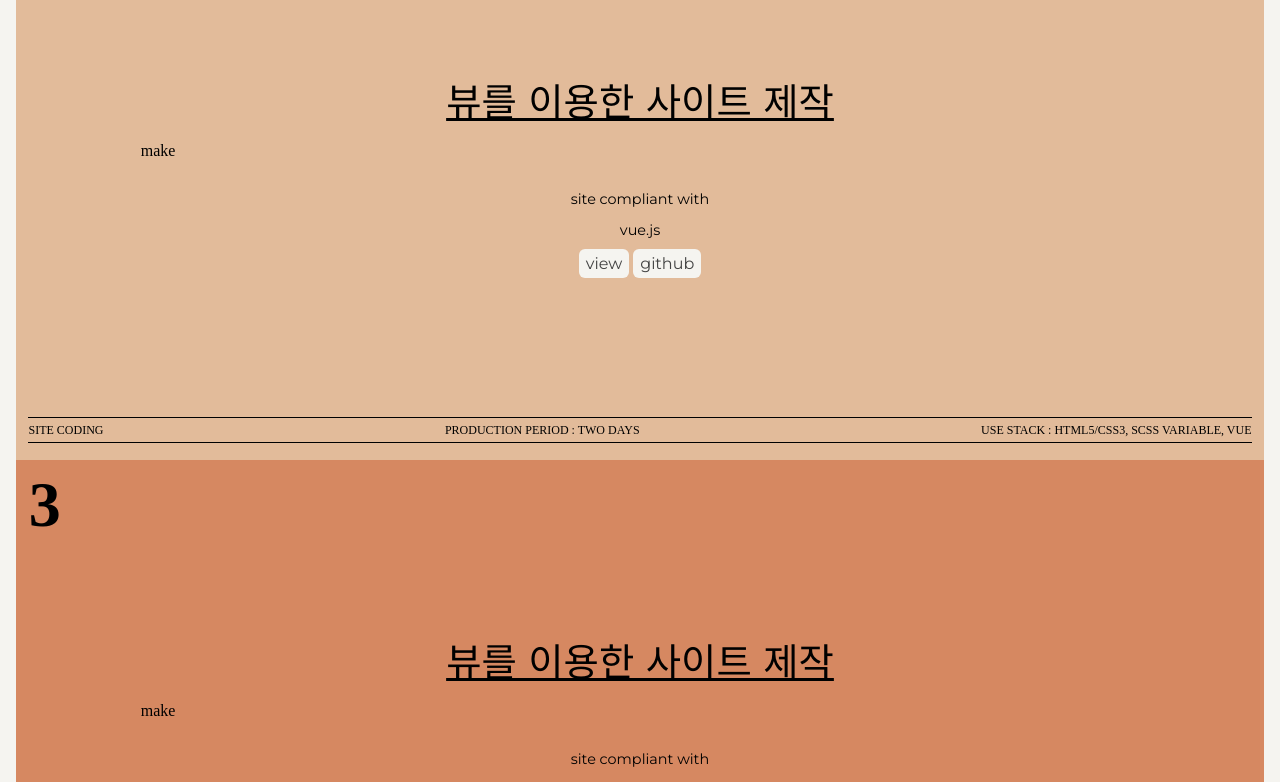
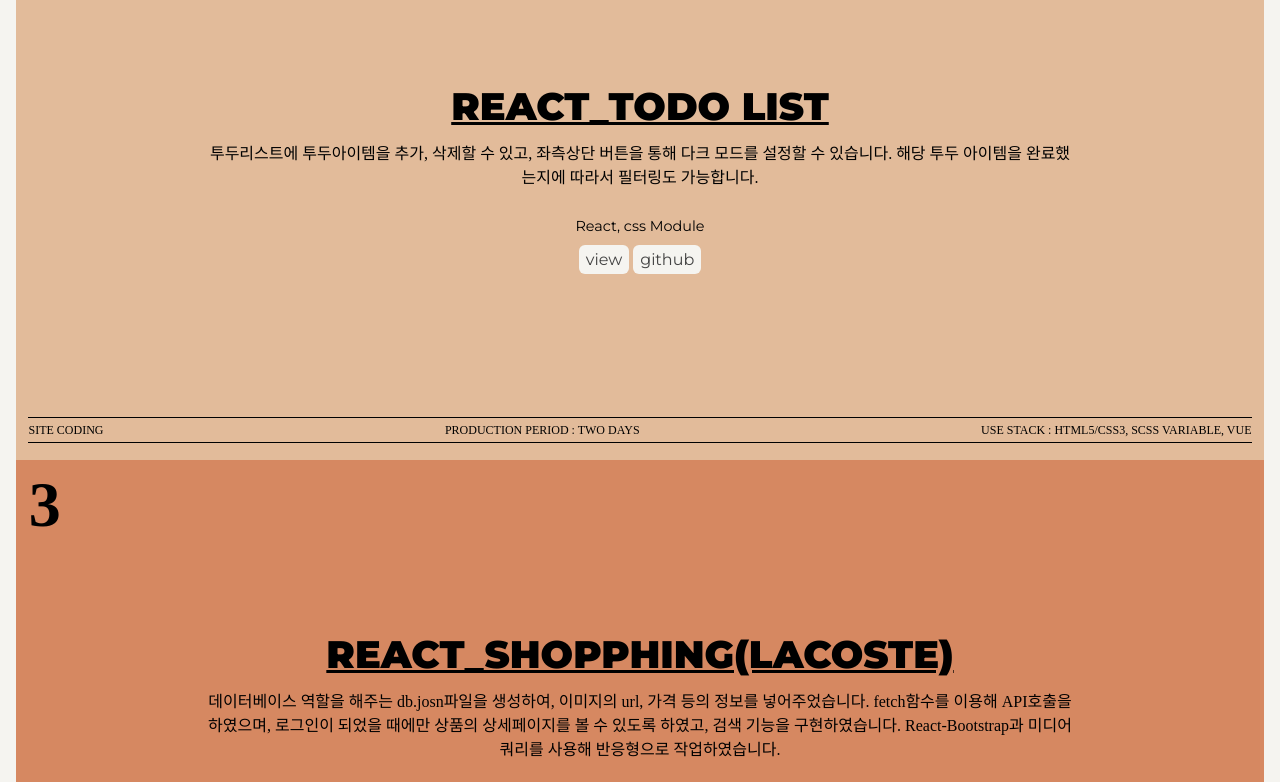
Before and after one commit to sini1004/PORTFOLIO, a React (Create React App) app: page /site in a window 1280 px wide. Shown: the part 840-1622 px from the top of the page. Built offline with nearby package versions, Linux system fonts and the light colour scheme; a small style sheet from the web is missing; a web font is replaced by a local one.

Commit message:
사이트, 프로젝트 데이터 입력

```diff
--- a/src/assets/scss/section/_site.scss
+++ b/src/assets/scss/section/_site.scss
@@ -105,7 +105,8 @@
       .text {
         font-family: var(--mainKor-font);
         margin-bottom: 1rem;
-        width: 80%;
+        width: 70%;
+        text-align: center;
       }
       .text_skill {
         font-size: 0.9rem;
--- a/src/constants/index.js
+++ b/src/constants/index.js
@@ -1,73 +1,73 @@
-import port01 from "../assets/img/port01.jpg";
-import port02 from "../assets/img/port02.jpg";
-import port03 from "../assets/img/port03.jpg";
-import port04 from "../assets/img/port04.jpg";
-import logoimg01 from "../assets/img/page/logo/logo01.jpg";
-import logoimg02 from "../assets/img/page/logo/logo02.png";
-import logoimg03 from "../assets/img/page/logo/logo03.png";
-import logoimg04 from "../assets/img/page/logo/logo04.svg";
-import mainimg01 from "../assets/img/page/screen/mainimg01.jpg";
-import mainimg02 from "../assets/img/page/screen/mainimg02.jpg";
-import scrimg01 from "../assets/img/page/screen/screen01.jpg";
-import scrimg02 from "../assets/img/page/screen/screen02.jpg";
-import scrimg03 from "../assets/img/page/screen/screen03.jpg";
+import port01 from '../assets/img/port01.jpg';
+import port02 from '../assets/img/port02.jpg';
+import port03 from '../assets/img/port03.jpg';
+import port04 from '../assets/img/port04.jpg';
+import logoimg01 from '../assets/img/page/logo/logo01.jpg';
+import logoimg02 from '../assets/img/page/logo/logo02.png';
+import logoimg03 from '../assets/img/page/logo/logo03.png';
+import logoimg04 from '../assets/img/page/logo/logo04.svg';
+import mainimg01 from '../assets/img/page/screen/mainimg01.jpg';
+import mainimg02 from '../assets/img/page/screen/mainimg02.jpg';
+import scrimg01 from '../assets/img/page/screen/screen01.jpg';
+import scrimg02 from '../assets/img/page/screen/screen02.jpg';
+import scrimg03 from '../assets/img/page/screen/screen03.jpg';
 
 export const headerNav = [
 	{
-    title: "intro",
-    url: "#intro",
+		title: 'intro',
+		url: '#intro',
 	},
 	{
-    title: "skill",
-    url: "#skill",
+		title: 'skill',
+		url: '#skill',
 	},
 	{
-    title: "site",
-    url: "#site",
+		title: 'site',
+		url: '#site',
 	},
 	{
-    title: "protfile",
-    url: "#prot",
+		title: 'protfile',
+		url: '#prot',
 	},
 	{
-    title: "contact",
-    url: "#contact",
+		title: 'contact',
+		url: '#contact',
 	},
 ];
 
 export const introText = {
-  title: "port developer",
-  desc: ["talent isssss", "found at the end of the", "effort"],
+	title: 'port developer',
+	desc: ['talent isssss', 'found at the end of the', 'effort'],
 };
 
 export const skillText = [
 	{
-    title: "Listening",
-    desc: "상대방의 이야기를 들어주는 것을 좋아하고 진심을 다해 공감해주는 성격이에요!",
+		title: 'Listening',
+		desc: '상대방의 이야기를 들어주는 것을 좋아하고 진심을 다해 공감해주는 성격이에요!',
 	},
 	{
-    title: "Less but better",
+		title: 'Less but better',
 		desc: "'부족하지만 더 나은'생각으로 프로젝트에 최선을 다합니다.",
 	},
 	{
-    title: "Choice Without Regret",
-    desc: "후회없는 선택과 삶을 살고싶기에 매순간 신중하고 열심히 사려고 노력하고 있습니다. :)",
+		title: 'Choice Without Regret',
+		desc: '후회없는 선택과 삶을 살고싶기에 매순간 신중하고 열심히 사려고 노력하고 있습니다. :)',
 	},
 	{
-    title: "Learn",
-    desc: "Html, CSS, Javascript를 배웠지만 부족함을 느껴 스터디를 통해 리액트, 뷰 등을 배우며 적극적으로 개발에 대한 역량을 키우고 있습니다.",
+		title: 'Learn',
+		desc: 'Html, CSS, Javascript를 배웠지만 부족함을 느껴 스터디를 통해 리액트, 뷰 등을 배우며 적극적으로 개발에 대한 역량을 키우고 있습니다.',
 	},
 	{
-    title: "Passion",
-    desc: "밝은 에너지로 동료들과 협동하며 매력적인 코딩, 깔끔한 동적 구현을 해내고 마는 퍼블리셔/프론트엔드 개발자가 되겠습니다.",
+		title: 'Passion',
+		desc: '밝은 에너지로 동료들과 협동하며 매력적인 코딩, 깔끔한 동적 구현을 해내고 마는 퍼블리셔/프론트엔드 개발자가 되겠습니다.',
 	},
 	{
-    title: "Effort",
-    desc: "어떤 일이라도 노력하고 즐기면 그 결과는 빛을 바란다고 생각합니다. 신입의 열정과 도전정신을 깊숙히 새기며 노력하겠습니다.",
+		title: 'Effort',
+		desc: '어떤 일이라도 노력하고 즐기면 그 결과는 빛을 바란다고 생각합니다. 신입의 열정과 도전정신을 깊숙히 새기며 노력하겠습니다.',
 	},
 	{
-    title: "Steadily",
-    desc: "웹디자인을 하며 웹에 대한 호기심이 생겼고 지금은 웹에 대해 공부하며 조금은 느리지만 꾸준하게 성장하고 있다고 생각합니다.",
+		title: 'Steadily',
+		desc: '웹디자인을 하며 웹에 대한 호기심이 생겼고 지금은 웹에 대해 공부하며 조금은 느리지만 꾸준하게 성장하고 있다고 생각합니다.',
 	},
 ];
 
@@ -76,72 +76,52 @@ export const siteText = [
 	{
 		id: 1,
 		logoimg: logoimg01,
-    logoalt: "여성가족부",
-    period: "2023.2 - 2024.6",
-    title: "CHWEDU(학생이용 앱)",
+		logoalt: '여성가족부',
+		period: '2023.2 - 2024.6',
+		title: 'CHWEDU(학생이용 앱)',
 		text: [
 			"로그인 시 '@'를 포함한 이메일 형식의 아이디와 5자리 이상 비밀번호를 입력해야 하는 조건을 붙였으며, 로그인시 입력했던 이메일의 '@'앞 자리를 아이디로 인식하여 메인에서 볼 수 있습니다. jsQR 모듈을 이용하여 QR인식을 할 수 있으며, 투두리스트에 할 일 추가, 삭제, 수정을 할 수 있습니다. Math.random()를 이용해 랜덤으로 단어를 볼 수 있게 하였습니다.",
-      "html5, css3, jquery, javascript",
+			'html5, css3, jquery, javascript',
 		],
-    view: "https://sini1004.github.io/PWA_CHWEDU/",
-    code: "https://github.com/sini1004/PWA_CHWEDU/",
-    pdf: "assets/pdf/CHWEDU.pdf",
-    info: [
-      "site coding",
-      "production period : two days",
-      "use stack : HTML5/CSS3, Scss Variable, next.js",
-    ],
+		view: 'https://sini1004.github.io/PWA_CHWEDU/',
+		code: 'https://github.com/sini1004/PWA_CHWEDU/',
+		pdf: 'assets/pdf/CHWEDU.pdf',
+		info: ['site coding', 'production period : two days', 'use stack : HTML5/CSS3, Scss Variable, next.js'],
 	},
 	{
 		id: 2,
-    logoimg: logoimg03,
-    logoalt: "전통문화혁신플랫폼",
-    period: "2023.11 - 2024.2",
-    text: ["make", "site compliant with", "vue.js"],
-    title: "뷰를 이용한 사이트 제작",
-    link: "http://chsr.re.kr/",
-    desc: "",
-    screen: scrimg01,
-    screenalt: "전통문화혁신플랫폼",
-    code: "https://github.com/webstoryboy/port2023-vue",
-    view: "https://port2023-vue.netlify.app",
-    info: [
-      "site coding",
-      "production period : two days",
-      "use stack : HTML5/CSS3, Scss Variable, vue",
+		period: '2023.11 - 2024.2',
+		title: 'React_Todo List',
+		text: [
+			'투두리스트에 투두아이템을 추가, 삭제할 수 있고, 좌측상단 버튼을 통해 다크 모드를 설정할 수 있습니다. 해당 투두 아이템을 완료했는지에 따라서 필터링도 가능합니다.',
+			'React, css Module',
 		],
+		view: 'https://shinhee-todo.netlify.app/',
+		code: 'https://github.com/sini1004/React_TODO',
+		info: ['site coding', 'production period : two days', 'use stack : HTML5/CSS3, Scss Variable, vue'],
 	},
 	{
 		id: 3,
-    logoimg: logoimg03,
-    logoalt: "전통문화혁신플랫폼",
-    text: ["make", "site compliant with", "vue.js"],
-    title: "뷰를 이용한 사이트 제작",
-    link: "http://chsr.re.kr/",
-    desc: "",
-    code: "https://github.com/webstoryboy/port2023-vue",
-    view: "https://port2023-vue.netlify.app",
-    info: [
-      "site coding",
-      "production period : two days",
-      "use stack : HTML5/CSS3, Scss Variable, vue",
+		title: 'React_Shopphing(LACOSTE)',
+		text: [
+			'데이터베이스 역할을 해주는 db.josn파일을 생성하여, 이미지의 url, 가격 등의 정보를 넣어주었습니다. fetch함수를 이용해 API호출을 하였으며, 로그인이 되었을 때에만 상품의 상세페이지를 볼 수 있도록 하였고, 검색 기능을 구현하였습니다. React-Bootstrap과 미디어쿼리를 사용해 반응형으로 작업하였습니다.',
+			'React, json-server, Router, React-Bootstrap, Sass',
 		],
+		view: 'https://lacosteshop.netlify.app/',
+		code: 'https://github.com/sini1004/LACOSTE',
+		info: ['site coding', 'production period : two days', 'use stack : HTML5/CSS3, Scss Variable, vue'],
 	},
 	{
 		id: 4,
 		logoimg: logoimg01,
-    logoalt: "여성가족부",
-    text: ["make", "site compliant with", "next.js"],
-    title: "사이트 라우터 연습 타이틀",
-    link: "https://mogefdatacontest.co.kr/",
-    desc: "기존 서비스의 안정적인 운영을 위해 유지보수와 개선 작업을 진행하는 한편, 새로운 서비스의 UI 개발 업무도 맡았습니다.",
-    code: "https://github.com/webstoryboy/port2023-next",
-    view: "https://port2023-next.netlify.app",
-    info: [
-      "site coding",
-      "production period : two days",
-      "use stack : HTML5/CSS3, Scss Variable, next.js",
-    ],
+		logoalt: '여성가족부',
+		text: ['make', 'site compliant with', 'next.js'],
+		title: '사이트 라우터 연습 타이틀',
+		link: 'https://mogefdatacontest.co.kr/',
+		desc: '기존 서비스의 안정적인 운영을 위해 유지보수와 개선 작업을 진행하는 한편, 새로운 서비스의 UI 개발 업무도 맡았습니다.',
+		code: 'https://github.com/webstoryboy/port2023-next',
+		view: 'https://port2023-next.netlify.app',
+		info: ['site coding', 'production period : two days', 'use stack : HTML5/CSS3, Scss Variable, next.js'],
 	},
 ];
 
@@ -149,160 +129,146 @@ export const proText = [
 	//  프로젝트 : 여가부-개방관리시스템,공모전 사이트 / 에너지기술연구원관리자페이지 / 전통문화플랫폼 / 제보
 	{
 		id: 1,
-    num: "01",
+		num: '01',
 		logoimg: logoimg01,
-    logoalt: "여성가족부",
-    period: "2023.2 - 2024.6",
-    text: ["make", "site compliant with", "html, css, jquery, and javascript"],
-    title: "여성가족부 공모전",
-    link: "https://mogefdatacontest.co.kr/",
+		logoalt: '여성가족부',
+		period: '2023.2 - 2024.6',
+		text: ['make', 'site compliant with', 'html, css, jquery, and javascript'],
+		title: '여성가족부 공모전',
+		link: 'https://mogefdatacontest.co.kr/',
 		desc: "'청소년데이터 융복합 분석·활용 공모전' 은 여성가족부에서 주최하는 공모전 웹 사이트로서 공모전 접수를 할 수 있으며, 공모전 개요, 요강과 접수 확인이 가능합니다.",
 		main: mainimg01,
-    mainalt: "프로젝트1",
+		mainalt: '프로젝트1',
 		screen: scrimg01,
-    screenalt: "공모전공공데이터검색기능",
-    code: "https://github.com/webstoryboy/port2023-next",
-    info: [
-      "site coding",
-      "production period : two days",
-      "use stack : HTML5/CSS3, Scss Variable, next.js",
-    ],
+		screenalt: '공모전공공데이터검색기능',
+		code: 'https://github.com/webstoryboy/port2023-next',
+		info: ['site coding', 'production period : two days', 'use stack : HTML5/CSS3, Scss Variable, next.js'],
 	},
 	{
 		id: 2,
-    num: "02",
+		num: '02',
 		logoimg: logoimg03,
-    logoalt: "전통문화혁신플랫폼",
-    period: "2023.10 - 2023.12",
-    text: ["make", "site compliant with", "html, css, jquery, and javascript"],
-    title: "뷰를 이용한 사이트 제작",
-    link: "http://chsr.re.kr/",
-    desc: "ddddddddd",
+		logoalt: '전통문화혁신플랫폼',
+		period: '2023.10 - 2023.12',
+		text: ['make', 'site compliant with', 'html, css, jquery, and javascript'],
+		title: '뷰를 이용한 사이트 제작',
+		link: 'http://chsr.re.kr/',
+		desc: 'ddddddddd',
 		main: mainimg02,
-    mainalt: "프로젝트2",
+		mainalt: '프로젝트2',
 		screen: scrimg02,
-    screenalt: "전통문화혁신플랫폼",
-    code: "https://github.com/webstoryboy/port2023-vue",
-    view: "https://port2023-vue.netlify.app",
-    info: [
-      "site coding",
-      "production period : two days",
-      "use stack : HTML5/CSS3, Scss Variable, vue",
-    ],
+		screenalt: '전통문화혁신플랫폼',
+		code: 'https://github.com/webstoryboy/port2023-vue',
+		view: 'https://port2023-vue.netlify.app',
+		info: ['site coding', 'production period : two days', 'use stack : HTML5/CSS3, Scss Variable, vue'],
 	},
 	{
 		id: 3,
-    num: "03",
+		num: '03',
 		logoimg: logoimg03,
-    logoalt: "한국에너지기술연구원",
-    text: ["make", "site compliant with", "vue.js"],
-    title: "한국에너지기술연구원",
-    link: "http://chsr.re.kr/",
-    desc: "전자정부 프레임워크 기반의 CMS 사이트이며, API 조회·모니터링과 개방 DB 테이블 조회, 사용자 권한 관리, 메뉴 관리 등이 가능합니다.",
+		logoalt: '한국에너지기술연구원',
+		period: '2023.10 - 2023.12',
+		text: ['make', 'site compliant with', 'vue.js'],
+		title: '한국에너지기술연구원',
+		link: 'http://chsr.re.kr/',
+		desc: '전자정부 프레임워크 기반의 CMS 사이트이며, API 조회·모니터링과 개방 DB 테이블 조회, 사용자 권한 관리, 메뉴 관리 등이 가능합니다.',
 		main: mainimg02,
-    mainalt: "프로젝트3",
+		mainalt: '프로젝트3',
 		screen: scrimg03,
-    screenalt: "전통문화혁신플랫폼",
-    code: "https://github.com/webstoryboy/port2023-vue",
-    view: "https://port2023-vue.netlify.app",
-    info: [
-      "site coding",
-      "production period : two days",
-      "use stack : HTML5/CSS3, Scss Variable, vue",
-    ],
+		screenalt: '전통문화혁신플랫폼',
+		// code: 'https://github.com/webstoryboy/port2023-vue',
+		// view: 'https://port2023-vue.netlify.app',
+		info: ['site coding', 'production period : two days', 'use stack : HTML5/CSS3, Scss Variable, vue'],
 	},
 	{
 		id: 4,
-    num: "04",
+		num: '04',
 		logoimg: logoimg01,
-    logoalt: "여성가족부",
-    text: ["make", "site compliant with", "next.js"],
-    title: "사이트 라우터 연습 타이틀",
-    link: "https://mogefdatacontest.co.kr/",
-    desc: "기존 서비스의 안정적인 운영을 위해 유지보수와 개선 작업을 진행하는 한편, 새로운 서비스의 UI 개발 업무도 맡았습니다.",
-    code: "https://github.com/webstoryboy/port2023-next",
-    view: "https://port2023-next.netlify.app",
-    info: [
-      "site coding",
-      "production period : two days",
-      "use stack : HTML5/CSS3, Scss Variable, next.js",
-    ],
+		logoalt: '여성가족부',
+		period: '2023.10 - 2023.12',
+		text: ['make', 'site compliant with', 'next.js'],
+		title: '사이트 라우터 연습 타이틀',
+		link: 'https://mogefdatacontest.co.kr/',
+		desc: '기존 서비스의 안정적인 운영을 위해 유지보수와 개선 작업을 진행하는 한편, 새로운 서비스의 UI 개발 업무도 맡았습니다.',
+		code: 'https://github.com/webstoryboy/port2023-next',
+		view: 'https://port2023-next.netlify.app',
+		info: ['site coding', 'production period : two days', 'use stack : HTML5/CSS3, Scss Variable, next.js'],
 	},
 ];
 
 export const portText = [
 	{
-    num: "01",
-    title: "포폴 타이틀 작성",
-    desc: "포폴 설명 작성하기",
+		num: '01',
+		title: '포폴 타이틀 작성',
+		desc: '포폴 설명 작성하기',
 		img: port01,
-    code: "https://github.com/sini1004/LACOSTE",
-    view: "https://lacosteshop.netlify.app/",
-    name: "포트폴리오",
+		code: 'https://github.com/sini1004/LACOSTE',
+		view: 'https://lacosteshop.netlify.app/',
+		name: '포트폴리오',
 	},
 	{
-    num: "02",
-    title: "포폴 타이틀 작성",
-    desc: "포폴 설명 작성하기",
+		num: '02',
+		title: '포폴 타이틀 작성',
+		desc: '포폴 설명 작성하기',
 		img: port02,
-    code: "https://github.com/sini1004/LACOSTE",
-    view: "https://lacosteshop.netlify.app/",
-    name: "포트폴리오",
+		code: 'https://github.com/sini1004/LACOSTE',
+		view: 'https://lacosteshop.netlify.app/',
+		name: '포트폴리오',
 	},
 	{
-    num: "03",
-    title: "포폴 타이틀 작성",
-    desc: "포폴 설명 작성하기",
+		num: '03',
+		title: '포폴 타이틀 작성',
+		desc: '포폴 설명 작성하기',
 		img: port03,
-    code: "https://github.com/sini1004/LACOSTE",
-    view: "https://lacosteshop.netlify.app/",
-    name: "포트폴리오",
+		code: 'https://github.com/sini1004/LACOSTE',
+		view: 'https://lacosteshop.netlify.app/',
+		name: '포트폴리오',
 	},
 	{
-    num: "04",
-    title: "포폴 타이틀 작성",
-    desc: "포폴 설명 작성하기",
+		num: '04',
+		title: '포폴 타이틀 작성',
+		desc: '포폴 설명 작성하기',
 		img: port04,
-    code: "https://github.com/sini1004/LACOSTE",
-    view: "https://lacosteshop.netlify.app/",
-    name: "포트폴리오",
+		code: 'https://github.com/sini1004/LACOSTE',
+		view: 'https://lacosteshop.netlify.app/',
+		name: '포트폴리오',
 	},
 	{
-    num: "05",
-    title: "포폴 타이틀 작성",
-    desc: "포폴 설명 작성하기",
+		num: '05',
+		title: '포폴 타이틀 작성',
+		desc: '포폴 설명 작성하기',
 		img: port02,
-    code: "https://github.com/sini1004/LACOSTE",
-    view: "https://lacosteshop.netlify.app/",
-    name: "포트폴리오",
+		code: 'https://github.com/sini1004/LACOSTE',
+		view: 'https://lacosteshop.netlify.app/',
+		name: '포트폴리오',
 	},
 	{
-    num: "06",
-    title: "포폴 타이틀 작성",
-    desc: "포폴 설명 작성하기",
+		num: '06',
+		title: '포폴 타이틀 작성',
+		desc: '포폴 설명 작성하기',
 		img: port03,
-    code: "https://github.com/sini1004/LACOSTE",
-    view: "https://lacosteshop.netlify.app/",
-    name: "포트폴리오",
+		code: 'https://github.com/sini1004/LACOSTE',
+		view: 'https://lacosteshop.netlify.app/',
+		name: '포트폴리오',
 	},
 	{
-    num: "07",
-    title: "포폴 타이틀 작성",
-    desc: "포폴 설명 작성하기",
+		num: '07',
+		title: '포폴 타이틀 작성',
+		desc: '포폴 설명 작성하기',
 		img: port04,
-    code: "https://github.com/sini1004/LACOSTE",
-    view: "https://lacosteshop.netlify.app/",
-    name: "포트폴리오",
+		code: 'https://github.com/sini1004/LACOSTE',
+		view: 'https://lacosteshop.netlify.app/',
+		name: '포트폴리오',
 	},
 ];
 
 export const contactText = [
 	{
-    link: "https://open.kakao",
-    title: "KAKAO : sini",
+		link: 'https://open.kakao',
+		title: 'KAKAO : sini',
 	},
 	{
-    link: "mailto:P_SHINHEE@naver.com",
-    title: "mail : p_shinhee@naver.com",
+		link: 'mailto:P_SHINHEE@naver.com',
+		title: 'mail : p_shinhee@naver.com',
 	},
 ];
```
Lines whose indentation alone changed are shown as unchanged.
